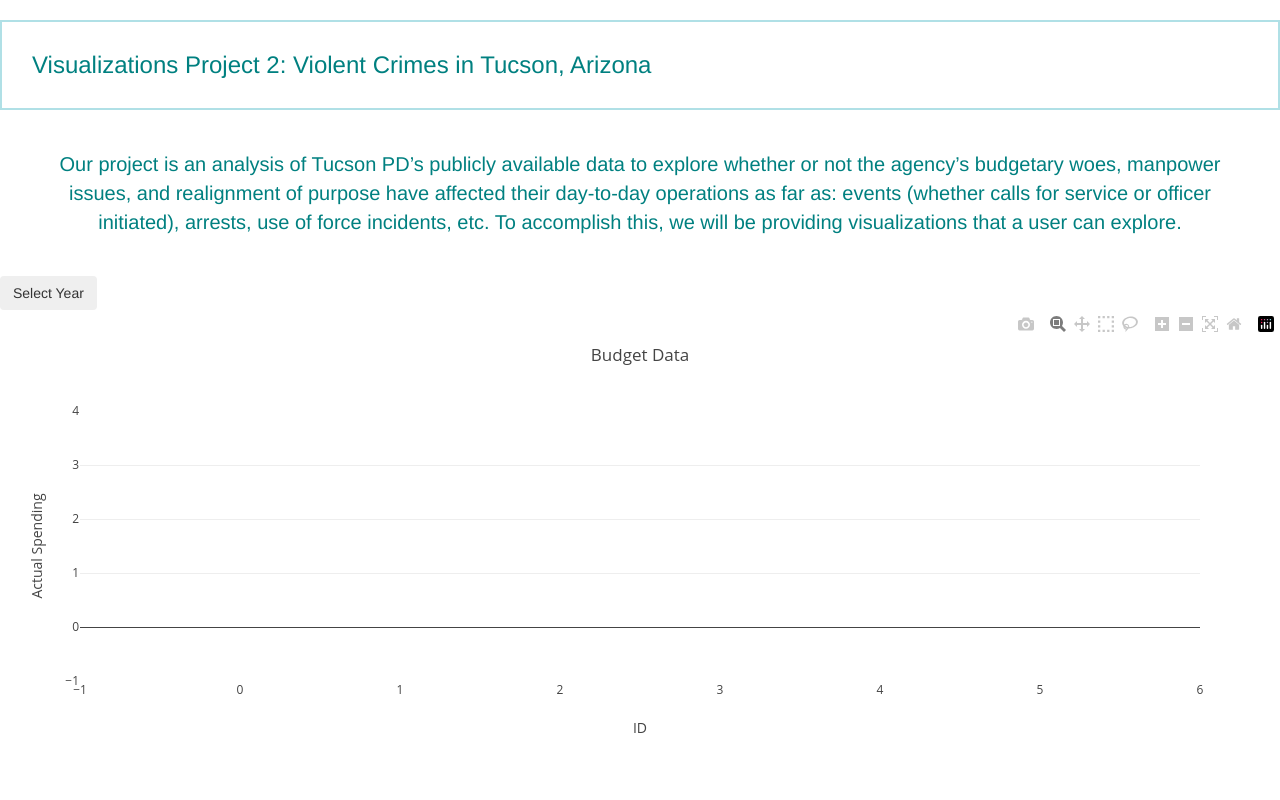
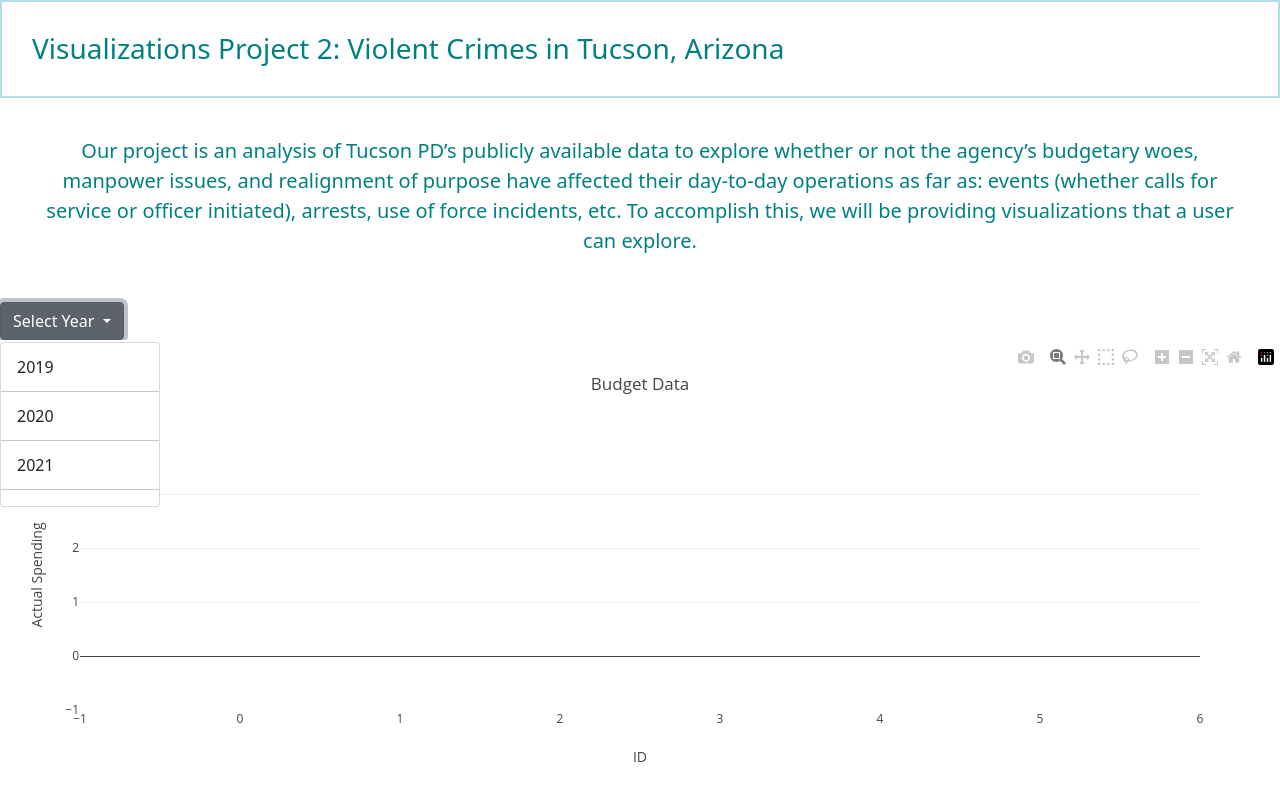
Before and after one commit to ashparra97/visualization_project2, a Flask app: page / in a window 1280 px wide, after a click on "Select Year". Run offline with Flask 2, Linux system fonts and the light colour scheme; data that the repository does not hold is empty; some libraries are stand-ins or nearby versions.

Commit message:
Update index.html

```diff
--- a/templates/index.html
+++ b/templates/index.html
@@ -9,12 +9,15 @@
         <title>Project 2</title>
         <script src="https://d3js.org/d3.v5.min.js"></script> <!-- D3 JS-->
         <script src="https://cdn.plot.ly/plotly-latest.min.js"></script> <!-- Plotly JS-->
-        <link
+        <!--<link
             rel="stylesheet"
-            href="https://maxcdn.bootstrapcdn.com/bootstrap/3.3.7/css/bootstrap.min.css"
-            integrity="sha384-BVYiiSIFeK1dGmJRAkycuHAHRg32OmUcww7on3RYdg4Va+PmSTsz/K68vbdEjh4u"
-            crossorigin="anonymous"
-        />
+            href="https://maxcdn.bootstrapcdn.com/bootstrap/3.3.7/css/bootstrap.min.css" -->
+            <!--integrity="sha384-BVYiiSIFeK1dGmJRAkycuHAHRg32OmUcww7on3RYdg4Va+PmSTsz/K68vbdEjh4u"
+            crossorigin="anonymous" -->
+
+        <link href="https://cdn.jsdelivr.net/npm/bootstrap@5.0.1/dist/css/bootstrap.min.css" rel="stylesheet" integrity="sha384-+0n0xVW2eSR5OomGNYDnhzAbDsOXxcvSN1TPprVMTNDbiYZCxYbOOl7+AMvyTG2x" crossorigin="anonymous">
+        <script src="https://cdn.jsdelivr.net/npm/bootstrap@5.0.1/dist/js/bootstrap.bundle.min.js" integrity="sha384-gtEjrD/SeCtmISkJkNUaaKMoLD0//ElJ19smozuHV6z3Iehds+3Ulb9Bn9Plx0x4" crossorigin="anonymous"></script>
+
         <!-- Import CSS for style-->
         <link rel="stylesheet" href="{{ url_for('static', filename='css/style.css') }}">
     </head>
@@ -40,11 +43,11 @@
                       Select Year
                     </button>
                     <ul class="dropdown-menu" aria-labelledby="dropdownMenuButton1">
-                      <li></li><a class="dropdown-item" href="">2019</a></li>
+                      <li></li><a class="dropdown-item" href="cnn.com">2019</a></li>
                       <li><hr class="dropdown-divider"></li>
-                      <li><a class="dropdown-item" href="#">2020</a></li>
+                      <li><a class="dropdown-item" href="">2020</a></li>
                       <li><hr class="dropdown-divider"></li>
-                      <li><a class="dropdown-item" href="#">2021</a></li>
+                      <li><a class="dropdown-item" href="">2021</a></li>
                       <li><hr class="dropdown-divider"></li>
                     </ul>
                   </div>
```
